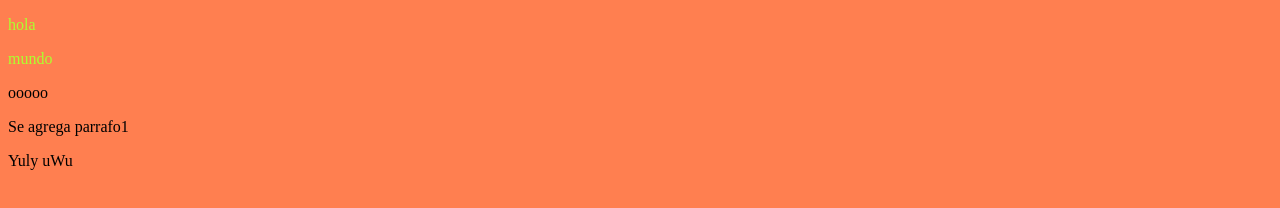
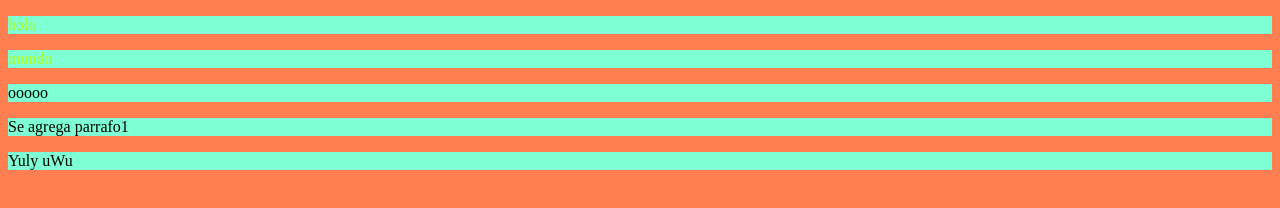
Before and after one commit to Johanncs/demo-rep, a plain HTML site: page index.html in a window 1280 px wide. Drawn offline with Linux system fonts and the light colour scheme; files that its build step writes are made by us from their sources.

Commit message:
Se modifico estilo.css

```diff
--- a/estilo/estilo.css
+++ b/estilo/estilo.css
@@ -3,3 +3,6 @@
 body{
     background-color: coral;
 }
+p{
+    background-color: aquamarine;
+}
```
